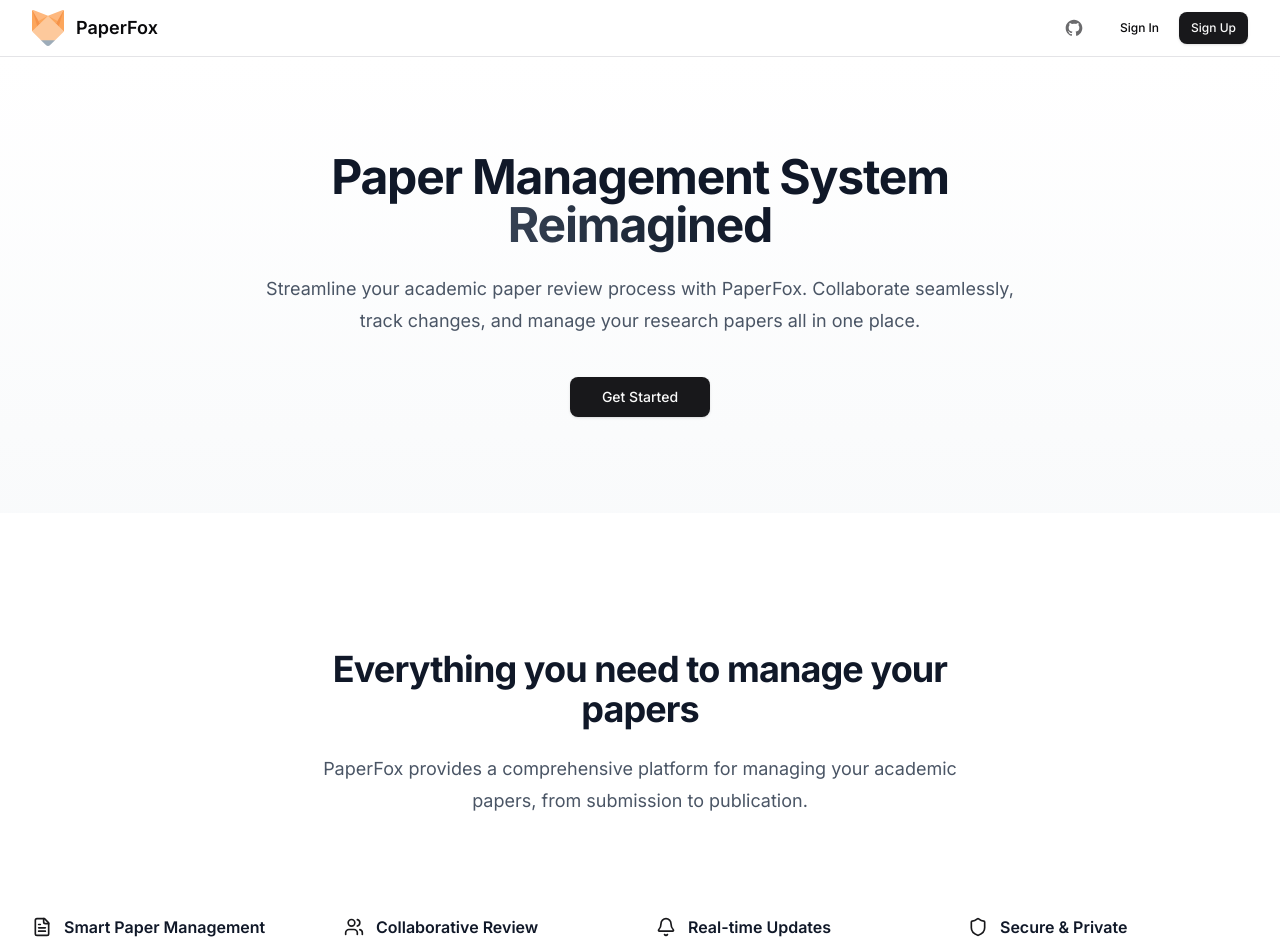
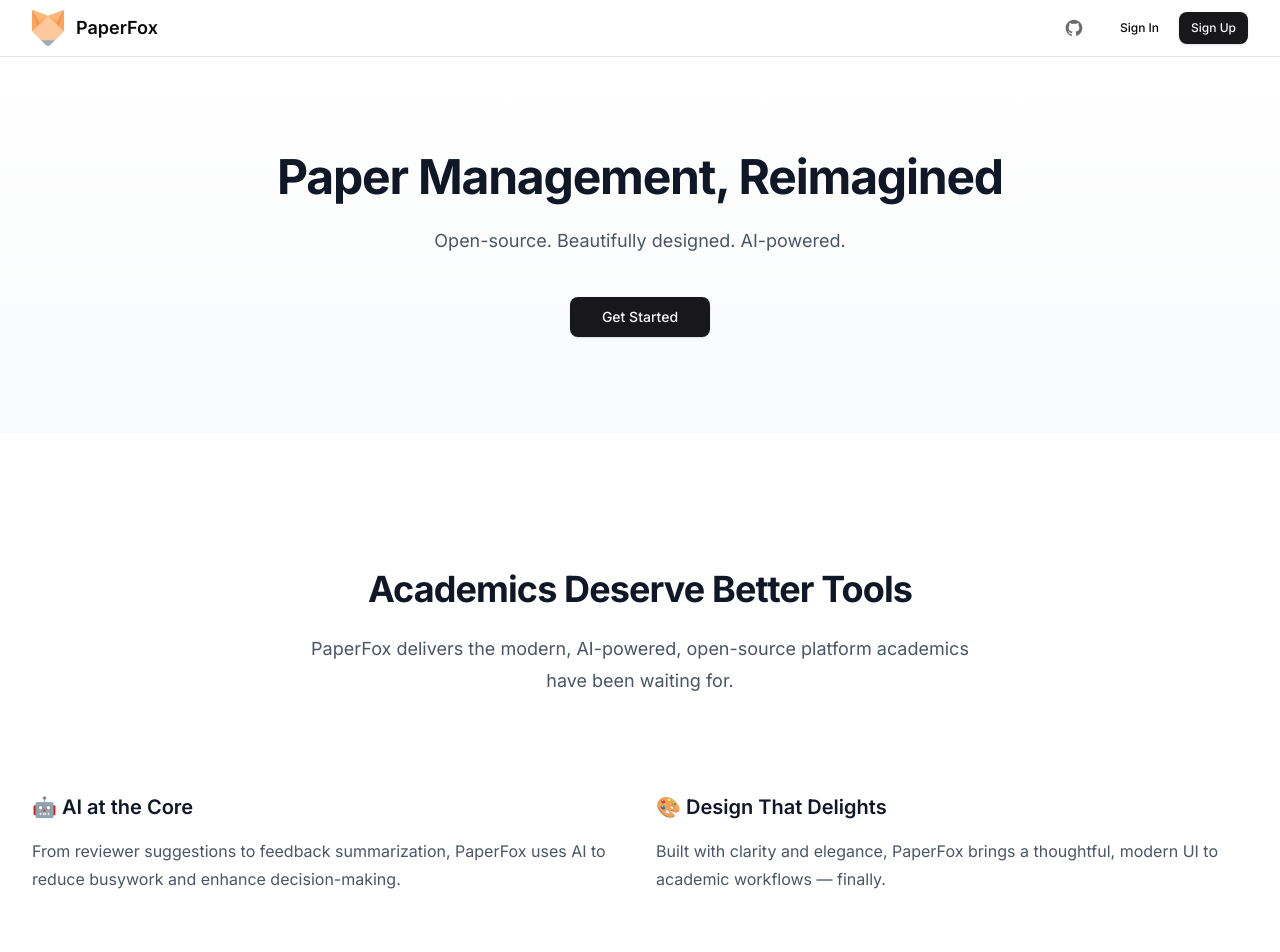
Before and after one commit to harrywang/paperfox, a Next.js app: page / in a window 1280 px wide. Shown: the top 952 px of the page. Built offline with nearby package versions, Linux system fonts and the light colour scheme; no server answers.

Commit message:
updated landing page

```diff
--- a/app/page.tsx
+++ b/app/page.tsx
@@ -6,24 +6,24 @@ import { Icons } from "@/components/icons";
 
 const features = [
   {
-    name: 'Smart Paper Management',
-    description: 'Organize and manage your academic papers with our intuitive interface. Track submissions, revisions, and feedback all in one place.',
-    icon: Icons.fileText,
+    name: '🤖 AI at the Core',
+    description: 'From reviewer suggestions to feedback summarization, PaperFox uses AI to reduce busywork and enhance decision-making.',
+    icon: Icons.brain,
   },
   {
-    name: 'Collaborative Review',
-    description: 'Work seamlessly with co-authors and reviewers. Share feedback, track changes, and maintain version history effortlessly.',
-    icon: Icons.users,
+    name: '🎨 Design That Delights',
+    description: 'Built with clarity and elegance, PaperFox brings a thoughtful, modern UI to academic workflows — finally.',
+    icon: Icons.palette,
   },
   {
-    name: 'Real-time Updates',
-    description: 'Stay informed with instant notifications about paper status, review requests, and important deadlines.',
-    icon: Icons.bell,
+    name: '🔓 Truly Open-Source',
+    description: 'No vendor lock-in. Fully extensible. A transparent platform you can trust, adapt, and improve with your community.',
+    icon: Icons.gitHub,
   },
   {
-    name: 'Secure & Private',
-    description: 'Your research is protected with enterprise-grade security. We ensure your work remains confidential and accessible only to authorized users.',
-    icon: Icons.shield,
+    name: '🎯 Built for the Way You Work',
+    description: 'Flexible workflows, modular components, and seamless collaboration — whether you\'re a solo researcher or an editorial team.',
+    icon: Icons.workflow,
   },
 ];
 
@@ -38,14 +38,10 @@ export default function HomePage() {
             <div className="relative py-16 sm:py-24">
               <div className="mx-auto max-w-3xl text-center">
                 <h1 className="text-3xl font-bold tracking-tight sm:text-5xl">
-                  <span className="text-gray-900">Paper Management System</span>
-                  <br />
-                  <span className="bg-gradient-to-r from-gray-700 via-gray-800 to-gray-900 bg-clip-text text-transparent">
-                    Reimagined
-                  </span>
+                  <span className="text-gray-900">Paper Management, Reimagined</span>
                 </h1>
                 <p className="mt-6 text-lg leading-8 text-gray-600">
-                  Streamline your academic paper review process with PaperFox. Collaborate seamlessly, track changes, and manage your research papers all in one place.
+                Open-source. Beautifully designed. AI-powered.
                 </p>
                 <div className="mt-10 flex items-center justify-center gap-x-6">
                   <Button asChild size="lg">
@@ -64,18 +60,17 @@ export default function HomePage() {
           <div className="container mx-auto px-4 sm:px-6 lg:px-8 max-w-7xl">
             <div className="mx-auto max-w-2xl lg:text-center">
               <p className="mt-2 text-3xl font-bold tracking-tight text-gray-900 sm:text-4xl">
-                Everything you need to manage your papers
+              Academics Deserve Better Tools
               </p>
               <p className="mt-6 text-lg leading-8 text-gray-600">
-                PaperFox provides a comprehensive platform for managing your academic papers, from submission to publication.
+              PaperFox delivers the modern, AI-powered, open-source platform academics have been waiting for.
               </p>
             </div>
             <div className="mx-auto mt-16 max-w-2xl sm:mt-20 lg:mt-24 lg:max-w-none">
-              <dl className="grid max-w-xl grid-cols-1 gap-x-8 gap-y-16 lg:max-w-none lg:grid-cols-4">
+              <dl className="grid max-w-xl grid-cols-1 gap-x-8 gap-y-16 lg:max-w-none lg:grid-cols-2">
                 {features.map((feature) => (
                   <div key={feature.name} className="flex flex-col">
-                    <dt className="flex items-center gap-x-3 text-base font-semibold leading-7 text-gray-900">
-                      <feature.icon className="h-5 w-5 flex-none text-primary" aria-hidden="true" />
+                    <dt className="flex items-center gap-x-3 text-xl font-semibold leading-7 text-gray-900">
                       {feature.name}
                     </dt>
                     <dd className="mt-4 flex flex-auto flex-col text-base leading-7 text-gray-600">
--- a/components/icons.tsx
+++ b/components/icons.tsx
@@ -7,6 +7,9 @@ import {
   Bell,
   Shield,
   Check,
+  Brain,
+  Palette,
+  Workflow,
   type LucideIcon,
 } from "lucide-react";
 
@@ -21,4 +24,7 @@ export const Icons = {
   bell: Bell,
   shield: Shield,
   check: Check,
+  brain: Brain,
+  palette: Palette,
+  workflow: Workflow,
 };
```
Also changed, not shown: 1 other file (tests, documents, lock files or other folders).
